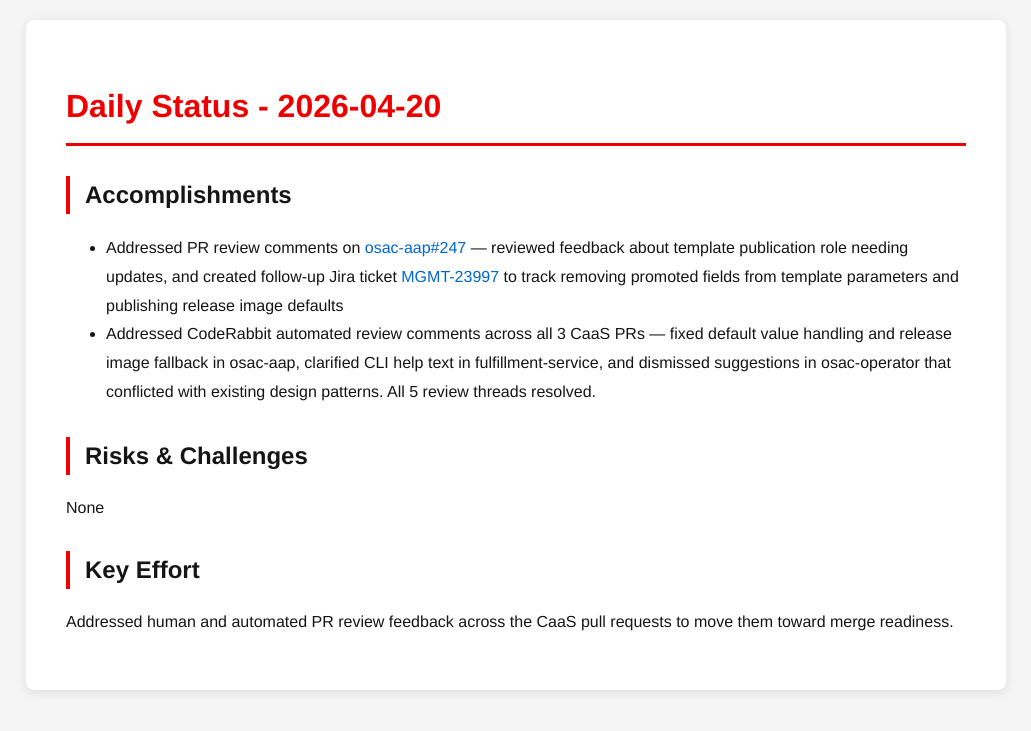
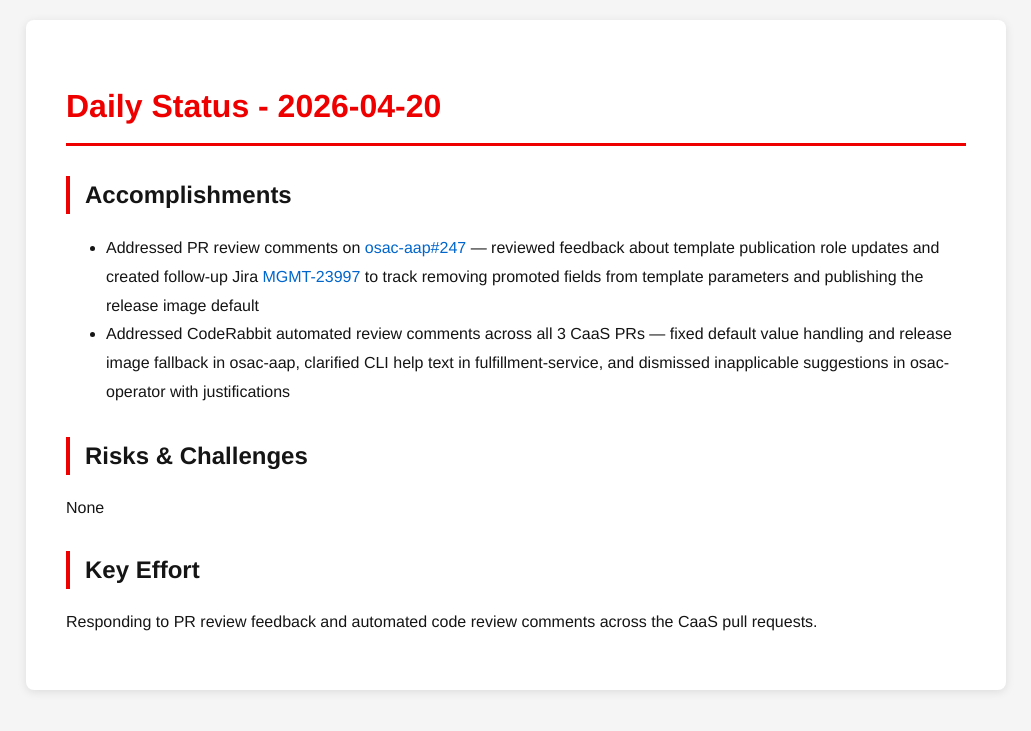
Before and after one commit to tzvatot/daily-status, a Jekyll site: the page built from 2026-04-20.md, in a window 1280 px wide. Shown: the top 731 px of the page, without its empty margins (124-1155 px from the left). Built offline with Jekyll 4.4.1, drawn with Linux system fonts in a browser that asks for light colours.

Commit message:
Daily status update - 2026-04-20

```diff
--- a/2026-04-20.md
+++ b/2026-04-20.md
@@ -7,11 +7,11 @@ date: 2026-04-20
 # Daily Status - 2026-04-20
 
 ## Accomplishments
-- Addressed PR review comments on [osac-aap#247](https://github.com/osac-project/osac-aap/pull/247) — reviewed feedback about template publication role needing updates, and created follow-up Jira ticket [MGMT-23997](https://issues.redhat.com/browse/MGMT-23997) to track removing promoted fields from template parameters and publishing release image defaults
-- Addressed CodeRabbit automated review comments across all 3 CaaS PRs — fixed default value handling and release image fallback in osac-aap, clarified CLI help text in fulfillment-service, and dismissed suggestions in osac-operator that conflicted with existing design patterns. All 5 review threads resolved.
+- Addressed PR review comments on [osac-aap#247](https://github.com/osac-project/osac-aap/pull/247) — reviewed feedback about template publication role updates and created follow-up Jira [MGMT-23997](https://issues.redhat.com/browse/MGMT-23997) to track removing promoted fields from template parameters and publishing the release image default
+- Addressed CodeRabbit automated review comments across all 3 CaaS PRs — fixed default value handling and release image fallback in osac-aap, clarified CLI help text in fulfillment-service, and dismissed inapplicable suggestions in osac-operator with justifications
 
 ## Risks & Challenges
 None
 
 ## Key Effort
-Addressed human and automated PR review feedback across the CaaS pull requests to move them toward merge readiness.
+Responding to PR review feedback and automated code review comments across the CaaS pull requests.
```
